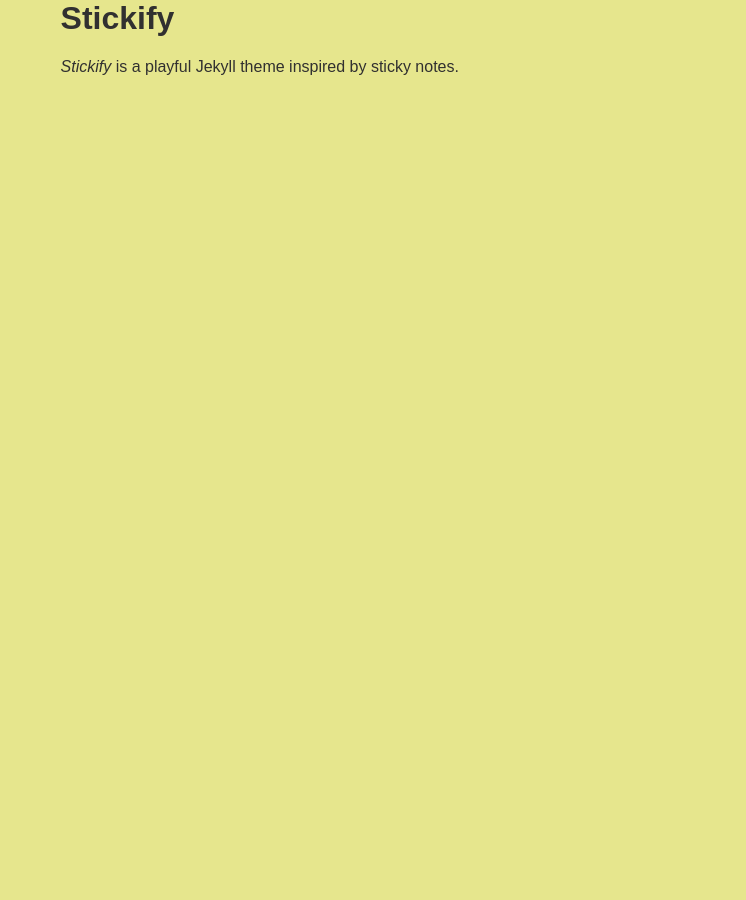
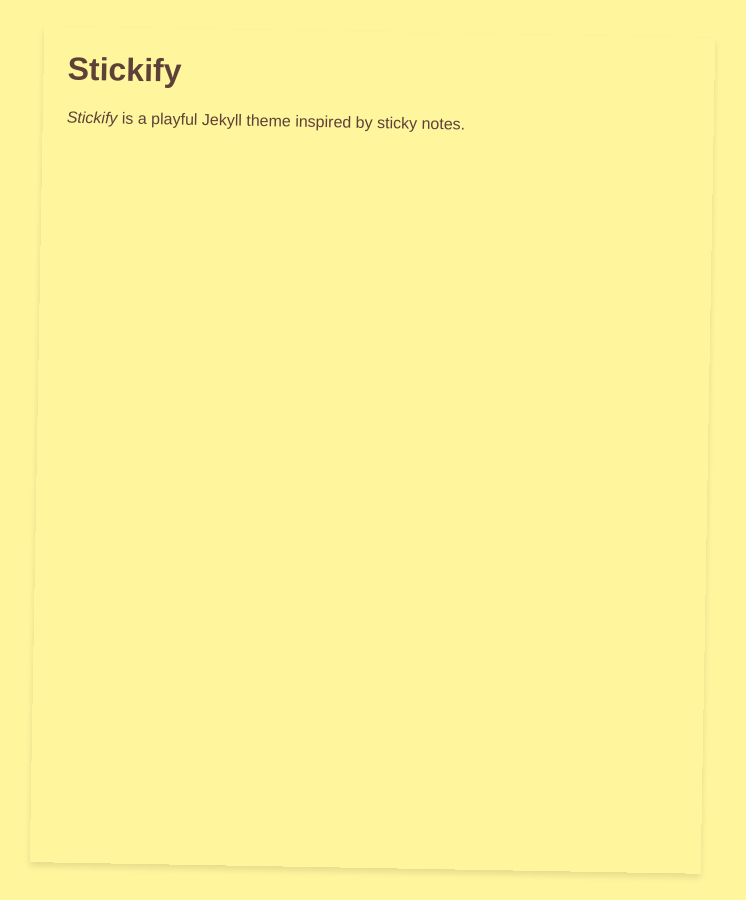
Before and after one commit to PawiX25/Stickify, a Jekyll site: the page built from index.md, in a window 1280 px wide. Shown: the whole page, without its empty margins (268-1014 px from the left). Built offline with Jekyll 4.4.1, drawn with Linux system fonts in a browser that asks for light colours.

Commit message:
Update body styles

```diff
--- a/_sass/base.scss
+++ b/_sass/base.scss
@@ -1,7 +1,10 @@
 body {
-    background-color: #e6e68d;
+    background-color: #FFF59D;
     font-family: sans-serif;
-    margin: auto;
+    margin: 2rem auto;
     max-width: 70ch;
-    color: #313030;
+    color: #5D4037;
+    padding: 1.5rem;
+    box-shadow: 0 4px 6px rgba(0, 0, 0, 0.1);
+    transform: rotate(1deg);
   }
```
